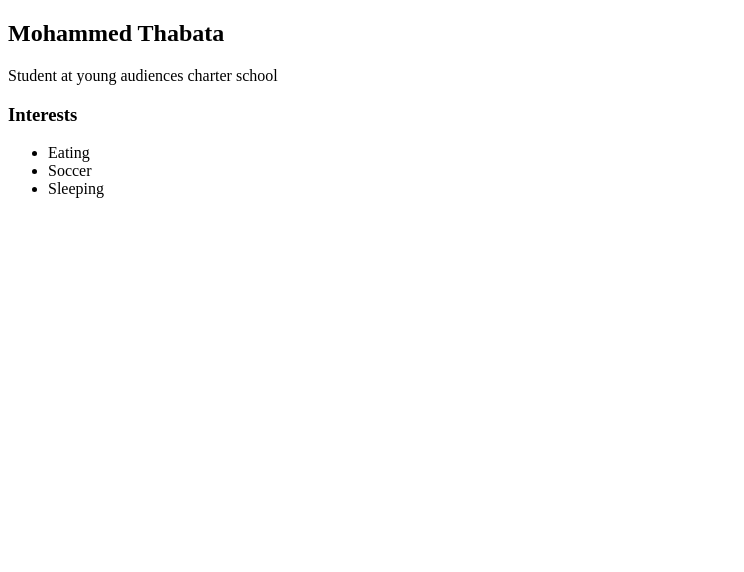
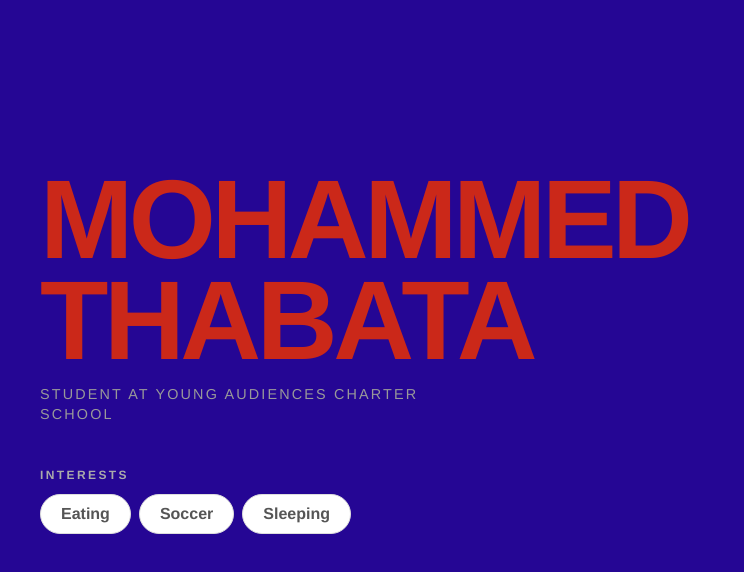
Before and after one commit to Mohammed0402/Mohammed0402.github.io, a plain HTML site: page index.html in a window 1280 px wide. Shown: the whole page, without its empty margins (0-744 px from the left). Drawn offline with Linux system fonts and the light colour scheme.

Commit message:
10/20 first website edits

```diff
--- a/index.html
+++ b/index.html
@@ -1,7 +1,8 @@
 <!DOCTYPE html>
 <html>
   <head>
-    <title>CHANGE ME</title>
+    <title>Mohammed</title>
+    <link rel="stylesheet" href="style.css"/>
   </head>
 
   <body>
@@ -17,10 +18,10 @@
     <div id="interests">
 <h3>Interests</h3>
 <ul>
-<li>Eating</li>
-<li>Soccer</li>
-<li>Sleeping</li>
-</ul>
+<li>Eating
+<li>Soccer
+<li>Sleeping
+
 </div>
 </div>
       </div>
```
